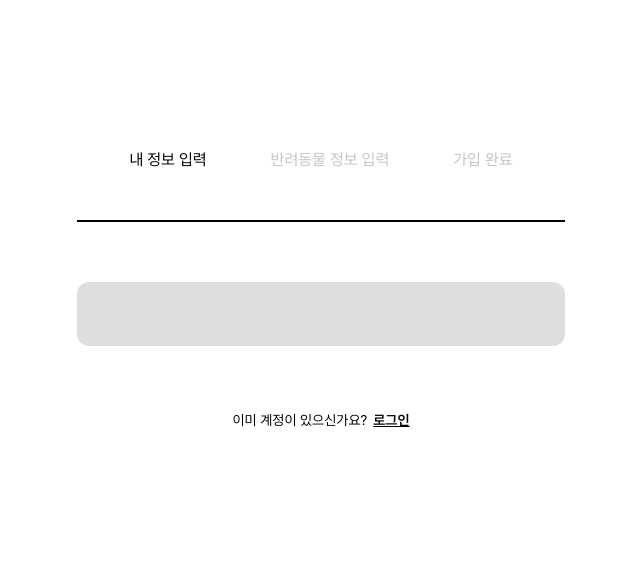
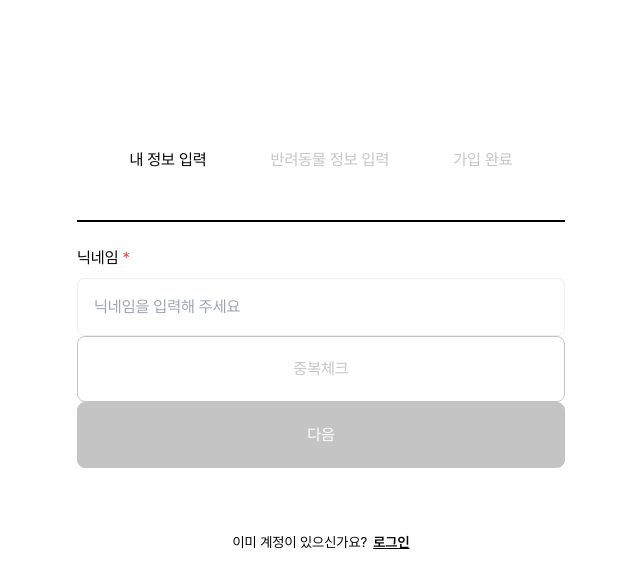
Before and after one commit to petD-ary/petDiary, a Next.js app: page /account in a window 1280 px wide. Shown: the top 588 px of the page, without its empty margins (319-959 px from the left). Built offline with nearby package versions, Linux system fonts and the light colour scheme.

Commit message:
refactor: compound components pattern 으로 input 컴포넌트 리팩토링
- 부모 컴포넌트의 제어권이 높아짐

```diff
--- a/app/components/Input/index.tsx
+++ b/app/components/Input/index.tsx
@@ -1,41 +1,103 @@
-interface InputProps {
-  label: string;
-  type: string;
-  value: string;
-  setValue: (value: string) => void;
-  required?: boolean;
-  placeholder?: string;
-  desc?: string;
-}
+'use client';
+import React, { Children, cloneElement } from 'react';
+import {
+  ButtonProps,
+  DateInputProps,
+  InputProps,
+  LabelProps,
+  TextInputProps,
+} from './type';
 
-const Input = ({
-  label,
-  type,
-  value,
-  setValue,
-  required,
-  placeholder,
-  desc,
-}: InputProps) => {
+const Input = ({ children, onClick, onChange, value }: InputProps) => {
   return (
-    <div className='w-full mt-5 text-1.4rem'>
-      <label className='block p-2'>{label}</label>
-      <div className='flex justify-between gap-2 relative'>
-        <input
-          type={type}
-          value={value}
-          onChange={(e) => setValue(e.target.value)}
-          required={required}
-          placeholder={placeholder && placeholder}
-          className={`flex-grow outline-none border-none p-5 bg-grayColor-100 placeholder-grayColor-400 rounded-xl
-          ${type === 'text' ? 'cursor-text' : ''}
-          ${type === 'password' ? 'cursor-text' : ''}
-          `}
-        />
-      </div>
-      {desc ? <p className='pt-5 pl-5 text-grayColor-400'>{desc}</p> : null}
+    <div>
+      {Children.map(children, (child) => {
+        if (React.isValidElement(child)) {
+          const newProps = {
+            onClick,
+            value,
+            onChange,
+          };
+
+          return cloneElement(child, newProps);
+        }
+        return null;
+      })}
     </div>
   );
 };
 
+const InputClass = 'w-full p-4 mt-2 rounded-lg';
+
+const Label = ({ children, ...rest }: LabelProps) => (
+  <label className={`flex gap-1`}>
+    {children}
+    {rest.isRequired ? <span className='text-error'>*</span> : null}
+  </label>
+);
+
+const TextInput = ({ value, onChange, ...rest }: TextInputProps) => (
+  <input
+    type='text'
+    value={value}
+    onChange={onChange}
+    className={`${InputClass} border border-text-dividers focus:border-text-border transition-colors`}
+    {...rest}
+  />
+);
+
+const DateInput = ({ value, onChange, ...rest }: DateInputProps) => (
+  <input
+    type='date'
+    value={value}
+    onChange={onChange}
+    className={`${InputClass}`}
+    {...rest}
+  />
+);
+
+const Button = ({
+  type = 'button',
+  children,
+  onClick,
+  isDisabled,
+  ...rest
+}: ButtonProps) => (
+  <button
+    type={type}
+    onClick={onClick}
+    disabled={isDisabled}
+    {...rest}
+    className={`w-full border rounded-lg text-center py-5
+    ${
+      rest.variant === 'contained'
+        ? 'bg-primary-500 text-white border-primary-500 disabled:text-white disabled:bg-grayColor-200 disabled:border-grayColor-200'
+        : ''
+    }
+    ${
+      rest.variant === 'outlined'
+        ? 'bg-white text-primary-500 border-primary-700 disabled:border-grayColor-200 disabled:text-grayColor-200'
+        : ''
+    }
+    `}
+  >
+    {children}
+  </button>
+);
+
+const Success = ({ children }: LabelProps) => (
+  <p className='text-success leading-secondary pl-[3px] pt-[6px]'>{children}</p>
+);
+
+const Error = ({ children }: LabelProps) => (
+  <p className='text-error'>{children}</p>
+);
+
+Input.Label = Label;
+Input.TextInput = TextInput;
+Input.DateInput = DateInput;
+Input.Success = Success;
+Input.Error = Error;
+Input.Button = Button;
+
 export default Input;
```
